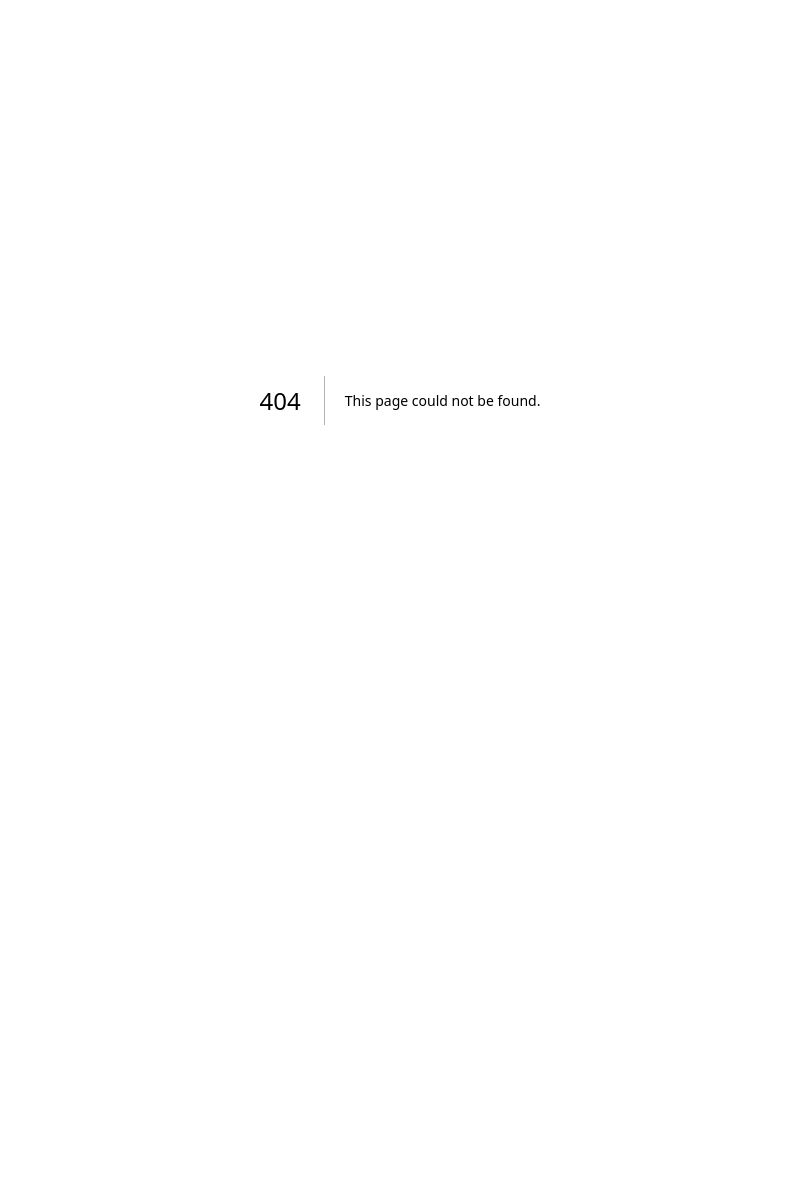
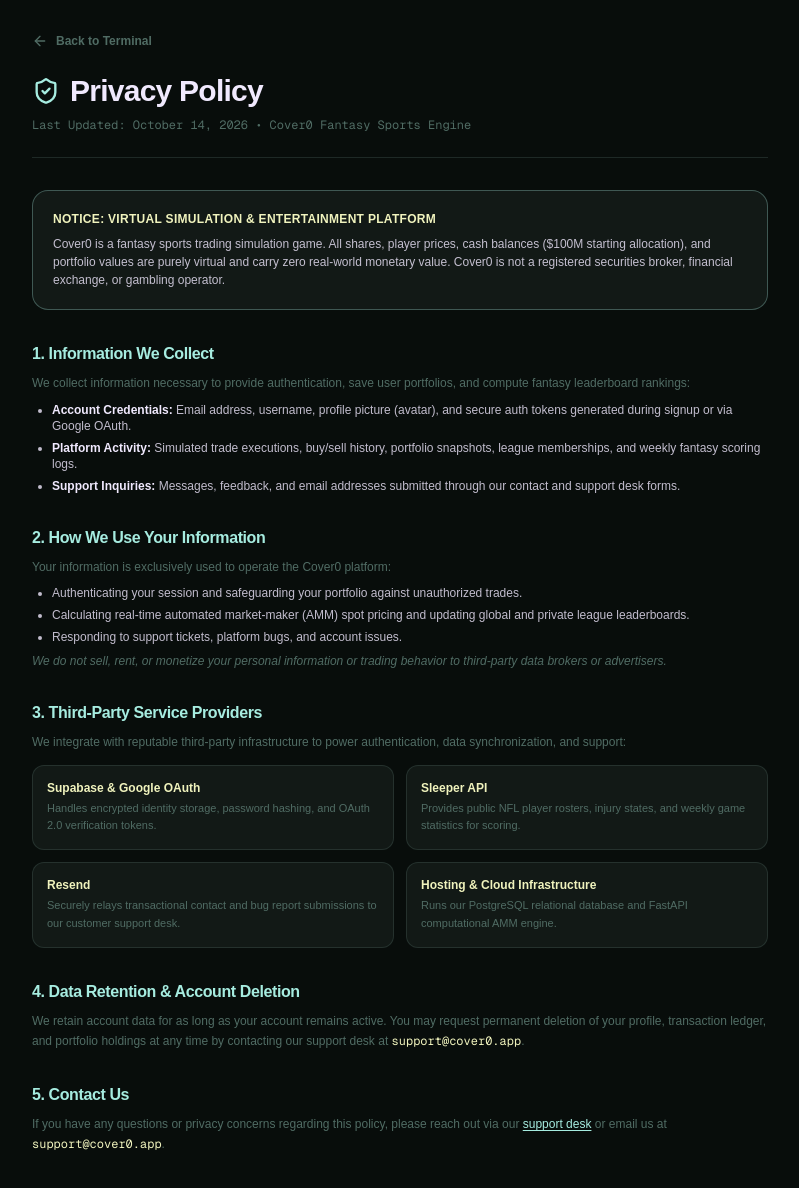
Before and after one commit to 299-Labs/Cover0, a Next.js app in the folder frontend/: page /Cover0/privacy in a window 1280 px wide. Before the commit this address had no page. Shown: the top 1188 px of the page, without its empty margins (240-1039 px from the left). Before the commit the page ends 800 px from the top, so only its background shows below. Built offline with nearby package versions, Linux system fonts and the light colour scheme.

Commit message:
added privacy policy

```diff
--- a/frontend/app/login/page.tsx
+++ b/frontend/app/login/page.tsx
@@ -2,6 +2,7 @@
 
 import { useState } from "react";
 import { useRouter } from "next/navigation";
+import Link from "next/link";
 import { supabase } from "../lib/supabase";
 import Navbar from "../components/Navbar";
 import { LogIn, UserPlus, KeyRound, CheckCircle2, AlertCircle } from "lucide-react";
@@ -213,6 +214,13 @@
             </>
           )}
         </form>
+
+        {/* Privacy Policy */}
+        <div className="flex justify-center mt-6">
+          <Link href="/privacy" className="text-[11px] text-[#506c64] hover:text-[#a6ece0]">
+            Privacy Policy
+          </Link>
+        </div>
       </div>
       <Navbar />
     </div>
--- /dev/null
+++ b/frontend/app/privacy/page.tsx
@@ -0,0 +1,146 @@
+"use client";
+
+import Link from "next/link";
+import { ArrowLeft, ShieldCheck } from "lucide-react";
+
+export default function PrivacyPolicyPage() {
+  const lastUpdated = "October 14, 2026";
+
+  return (
+    <div className="min-h-screen bg-[#080d0b] text-[#f0e9fe] pb-24 antialiased selection:bg-[#a6ece0]/20 selection:text-[#a6ece0]">
+      <div className="max-w-3xl mx-auto px-4 pt-8">
+
+        {/* Navigation */}
+        <Link
+          href="/"
+          className="inline-flex items-center gap-2 text-xs font-bold text-[#506c64] hover:text-[#a6ece0] transition-colors mb-6 cursor-pointer"
+        >
+          <ArrowLeft size={16} />
+          Back to Terminal
+        </Link>
+
+        {/* Header */}
+        <div className="border-b border-[#506c64]/30 pb-6 mb-8">
+          <div className="flex items-center gap-2.5 mb-2">
+            <ShieldCheck size={28} className="text-[#a6ece0]" />
+            <h1 className="text-3xl font-black tracking-tight text-[#f0e9fe]">
+              Privacy Policy
+            </h1>
+          </div>
+          <p className="text-xs text-[#506c64] font-mono">
+            Last Updated: {lastUpdated} • Cover0 Fantasy Sports Engine
+          </p>
+        </div>
+
+        {/* Content Body */}
+        <div className="space-y-8 text-sm text-[#f0e9fe]/90 leading-relaxed font-normal">
+
+          {/* Important Disclaimer Card */}
+          <div className="bg-[#121916] border border-[#a6ece0]/30 rounded-2xl p-5 text-xs text-[#a6ece0] space-y-2">
+            <p className="font-bold tracking-wide uppercase text-[#f0f3bd]">
+              Notice: Virtual Simulation & Entertainment Platform
+            </p>
+            <p className="text-[#f0e9fe]/80 leading-normal">
+              Cover0 is a fantasy sports trading simulation game. All shares, player prices, cash balances ($100M starting allocation), and portfolio values are purely virtual and carry zero real-world monetary value. Cover0 is not a registered securities broker, financial exchange, or gambling operator.
+            </p>
+          </div>
+
+          <section className="space-y-2">
+            <h2 className="text-base font-bold text-[#a6ece0] tracking-tight">
+              1. Information We Collect
+            </h2>
+            <p className="text-xs text-[#506c64] leading-relaxed">
+              We collect information necessary to provide authentication, save user portfolios, and compute fantasy leaderboard rankings:
+            </p>
+            <ul className="list-disc pl-5 space-y-1.5 text-xs text-[#f0e9fe]/80">
+              <li>
+                <strong className="text-[#f0e9fe]">Account Credentials:</strong> Email address, username, profile picture (avatar), and secure auth tokens generated during signup or via Google OAuth.
+              </li>
+              <li>
+                <strong className="text-[#f0e9fe]">Platform Activity:</strong> Simulated trade executions, buy/sell history, portfolio snapshots, league memberships, and weekly fantasy scoring logs.
+              </li>
+              <li>
+                <strong className="text-[#f0e9fe]">Support Inquiries:</strong> Messages, feedback, and email addresses submitted through our contact and support desk forms.
+              </li>
+            </ul>
+          </section>
+
+          <section className="space-y-2">
+            <h2 className="text-base font-bold text-[#a6ece0] tracking-tight">
+              2. How We Use Your Information
+            </h2>
+            <p className="text-xs text-[#506c64] leading-relaxed">
+              Your information is exclusively used to operate the Cover0 platform:
+            </p>
+            <ul className="list-disc pl-5 space-y-1.5 text-xs text-[#f0e9fe]/80">
+              <li>Authenticating your session and safeguarding your portfolio against unauthorized trades.</li>
+              <li>Calculating real-time automated market-maker (AMM) spot pricing and updating global and private league leaderboards.</li>
+              <li>Responding to support tickets, platform bugs, and account issues.</li>
+            </ul>
+            <p className="text-xs text-[#506c64] italic">
+              We do not sell, rent, or monetize your personal information or trading behavior to third-party data brokers or advertisers.
+            </p>
+          </section>
+
+          <section className="space-y-2">
+            <h2 className="text-base font-bold text-[#a6ece0] tracking-tight">
+              3. Third-Party Service Providers
+            </h2>
+            <p className="text-xs text-[#506c64] leading-relaxed">
+              We integrate with reputable third-party infrastructure to power authentication, data synchronization, and support:
+            </p>
+            <div className="grid grid-cols-1 sm:grid-cols-2 gap-3 pt-1">
+              <div className="bg-[#121916] border border-[#506c64]/30 rounded-xl p-3.5">
+                <p className="font-bold text-xs text-[#f0f3bd]">Supabase & Google OAuth</p>
+                <p className="text-[11px] text-[#506c64] mt-1">
+                  Handles encrypted identity storage, password hashing, and OAuth 2.0 verification tokens.
+                </p>
+              </div>
+              <div className="bg-[#121916] border border-[#506c64]/30 rounded-xl p-3.5">
+                <p className="font-bold text-xs text-[#f0f3bd]">Sleeper API</p>
+                <p className="text-[11px] text-[#506c64] mt-1">
+                  Provides public NFL player rosters, injury states, and weekly game statistics for scoring.
+                </p>
+              </div>
+              <div className="bg-[#121916] border border-[#506c64]/30 rounded-xl p-3.5">
+                <p className="font-bold text-xs text-[#f0f3bd]">Resend</p>
+                <p className="text-[11px] text-[#506c64] mt-1">
+                  Securely relays transactional contact and bug report submissions to our customer support desk.
+                </p>
+              </div>
+              <div className="bg-[#121916] border border-[#506c64]/30 rounded-xl p-3.5">
+                <p className="font-bold text-xs text-[#f0f3bd]">Hosting & Cloud Infrastructure</p>
+                <p className="text-[11px] text-[#506c64] mt-1">
+                  Runs our PostgreSQL relational database and FastAPI computational AMM engine.
+                </p>
+              </div>
+            </div>
+          </section>
+
+          <section className="space-y-2">
+            <h2 className="text-base font-bold text-[#a6ece0] tracking-tight">
+              4. Data Retention & Account Deletion
+            </h2>
+            <p className="text-xs text-[#506c64] leading-relaxed">
+              We retain account data for as long as your account remains active. You may request permanent deletion of your profile, transaction ledger, and portfolio holdings at any time by contacting our support desk at <span className="font-mono text-[#f0f3bd]">support@cover0.app</span>.
+            </p>
+          </section>
+
+          <section className="space-y-2">
+            <h2 className="text-base font-bold text-[#a6ece0] tracking-tight">
+              5. Contact Us
+            </h2>
+            <p className="text-xs text-[#506c64] leading-relaxed">
+              If you have any questions or privacy concerns regarding this policy, please reach out via our{" "}
+              <Link href="/support" className="text-[#a6ece0] underline underline-offset-2">
+                support desk
+              </Link>{" "}
+              or email us at <span className="font-mono text-[#f0f3bd]">support@cover0.app</span>.
+            </p>
+          </section>
+
+        </div>
+      </div>
+    </div>
+  );
+}
```
